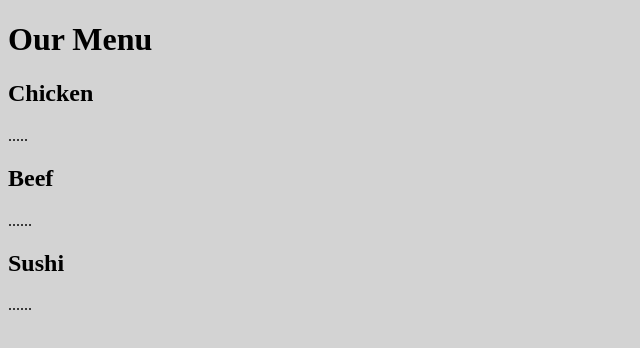
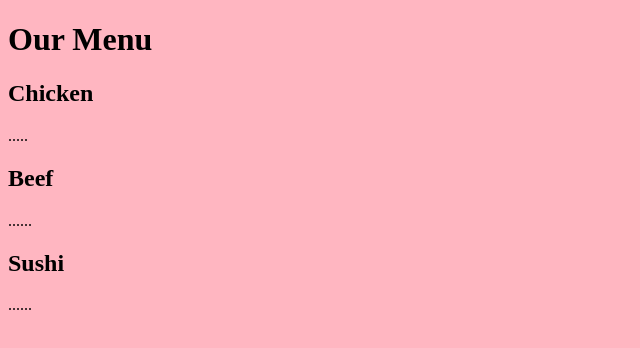
Before and after one commit to 18beans/coursera-test, a plain HTML site: page index.html in a window 1280 px wide. Shown: the whole page, without its empty margins (0-640 px from the left). Drawn offline with Linux system fonts and the light colour scheme.

Commit message:
background

```diff
--- a/style.css
+++ b/style.css
@@ -1 +1 @@
-body {background-color: lightgrey;}
+body {background-color: lightpink;}
```
